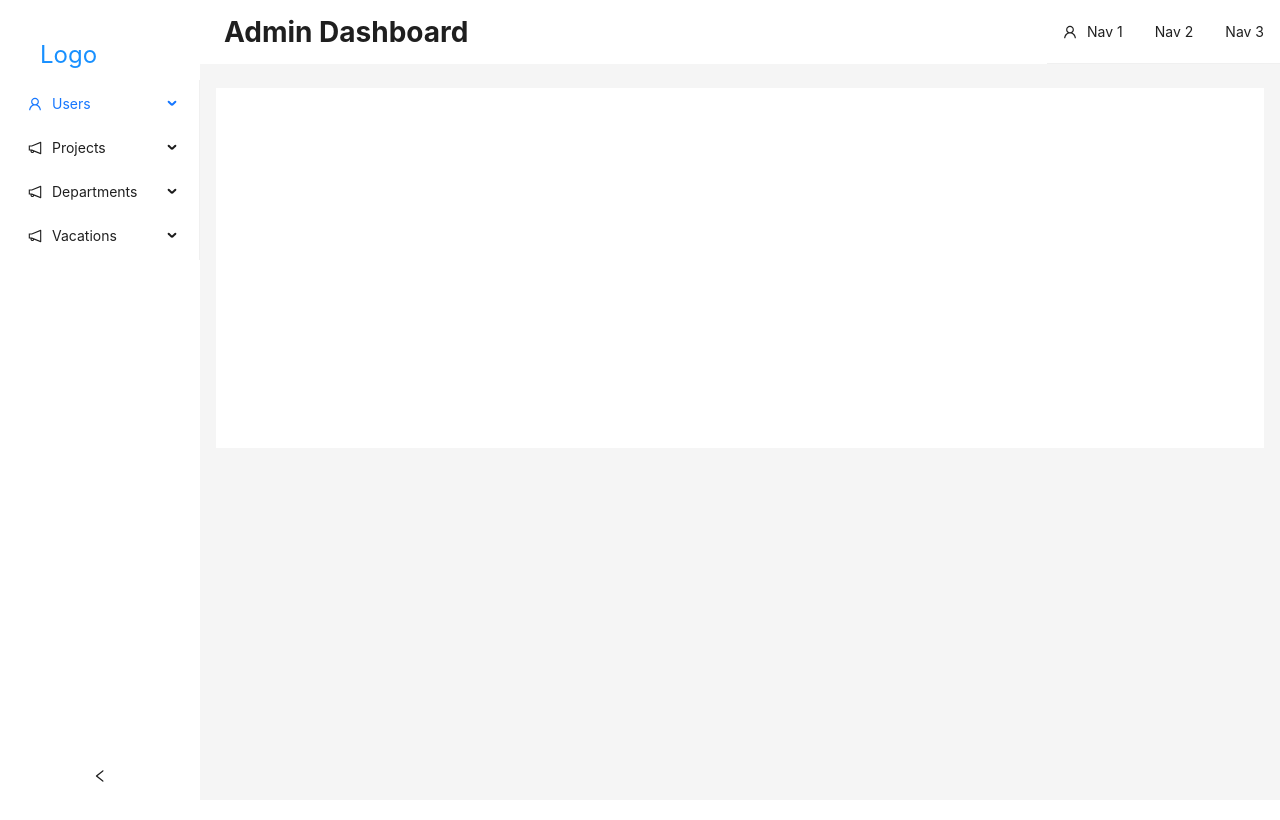
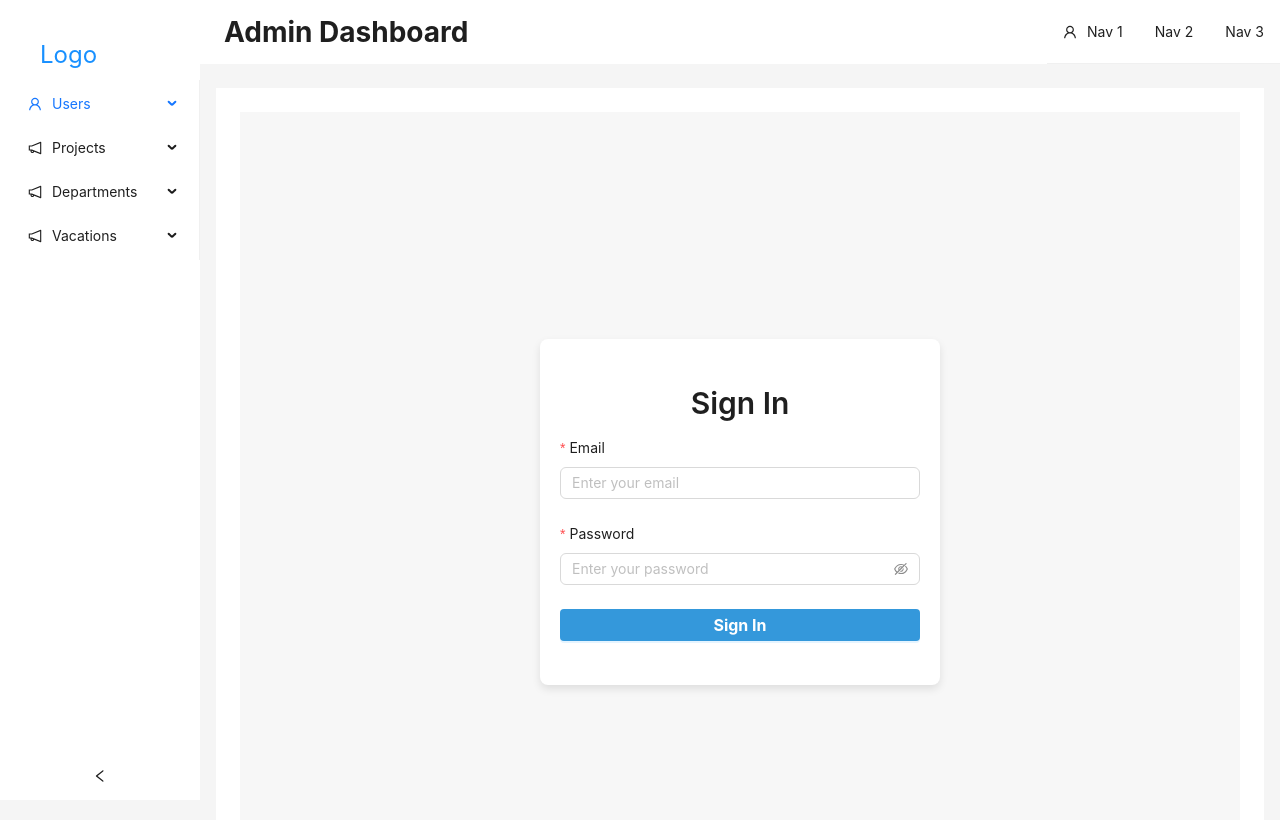
Before and after one commit to NazifSelimi/Hr-Management-Frontend, a React (Create React App) app: page /login in a window 1280 px wide. Shown: the top 820 px of the page. Built offline with nearby package versions, Linux system fonts and the light colour scheme; no server answers.

Commit message:
login completed

```diff
--- a/src/AppRoutes.tsx
+++ b/src/AppRoutes.tsx
@@ -1,4 +1,3 @@
-// src/AppRoutes.tsx
 import React from "react";
 import { Routes, Route } from "react-router-dom";
 import CreateProjectView from "./components/Projects/CreateProjectView";
@@ -8,19 +7,47 @@ import Employees from "./components/Employees/Employees";
 import Departments from "./components/Departments/Departments";
 import ProjectDetails from "./components/Projects/ProjectDetails";
 import UserDetails from "./components/User/UserDetails";
+import LogIn from "./components/Auth/LogIn";
+import ProtectedRoute from "./ProtectedRoute"; // Import the ProtectedRoute component
 
 const AppRoutes: React.FC = () => {
   return (
     <Routes>
-      {/* <Route path="/" element={<login />} /> */}
-      <Route path="/create-proejct" element={<CreateProjectView />} />
-      <Route path="projects" element={<Projects />} />
-      <Route path="/create-projects" element={<CreateProjectView />} />
-      <Route path="/departments" element={<Departments />} />
-      <Route path="/project/:id" element={<ProjectDetails />} />
-      <Route path="/users/:id" element={<UserDetails />} />
-      <Route path="/employees" element={<Employees />} />
+      {/* Public Route */}
+      <Route path="/login" element={<LogIn />} />
+
+      {/* Protected Admin Routes */}
+      <Route
+        path="/projects"
+        element={<ProtectedRoute element={Projects} requiredRole="admin" />}
+      />
+      <Route
+        path="/create-projects"
+        element={
+          <ProtectedRoute element={CreateProjectView} requiredRole="admin" />
+        }
+      />
+      <Route
+        path="/departments"
+        element={<ProtectedRoute element={Departments} requiredRole="admin" />}
+      />
+      <Route
+        path="/project/:id"
+        element={
+          <ProtectedRoute element={ProjectDetails} requiredRole="admin" />
+        }
+      />
+      <Route
+        path="/users/:id"
+        element={<ProtectedRoute element={UserDetails} requiredRole="admin" />}
+      />
+
+      <Route
+        path="/employees"
+        element={<ProtectedRoute element={Employees} requiredRole="admin" />}
+      />
     </Routes>
+    /* Protected Employee Routes */
   );
 };
 
--- /dev/null
+++ b/src/ProtectedRoute.tsx
@@ -0,0 +1,23 @@
+import React from "react";
+import { Navigate } from "react-router-dom";
+
+interface ProtectedRouteProps {
+  element: React.ComponentType<any>;
+  requiredRole: "admin" | "employee"; // You can expand this if you have more roles
+}
+
+const ProtectedRoute: React.FC<ProtectedRouteProps> = ({
+  element: Element,
+  requiredRole,
+  ...rest
+}) => {
+  const userRole = localStorage.getItem("userRole"); // Assuming user role is stored in localStorage after login
+
+  return userRole === requiredRole ? (
+    <Element {...rest} />
+  ) : (
+    <Navigate to="/login" replace /> // Redirect to an unauthorized page if the role does not match
+  );
+};
+
+export default ProtectedRoute;
--- a/src/api/axiosInstance.ts
+++ b/src/api/axiosInstance.ts
@@ -1,18 +1,27 @@
 import axios from "axios";
+
+function getCsrfToken() {
+  const csrfToken = document.cookie
+    .split("; ")
+    .find((row) => row.startsWith("XSRF-TOKEN="))
+    ?.split("=")[1];
+  return csrfToken ? decodeURIComponent(csrfToken) : null;
+}
 
 const axiosInstance = axios.create({
   baseURL: "http://localhost/api", // Default base URL for all requests
   headers: {
     "Content-Type": "application/json", // Default content type
+    "X-XSRF-TOKEN": getCsrfToken(), // Manually set the CSRF token
   },
-  withCredentials: true, // Ensure this is false if you are not using cookies or session-based requests
-  withXSRFToken: true,
+  withCredentials: true, // Ensure credentials (cookies) are sent with every request
 });
 
 export const getEmployees = async () => {
   try {
+    // Make an API request to get the list of employees
     const response = await axiosInstance.get("/employees");
-    return response.data; // Handle the response data
+    return response.data; // Return the response data
   } catch (error) {
     console.error("Error fetching employees:", error);
     throw error; // Handle the error
--- /dev/null
+++ b/src/components/Auth/LogIn.tsx
@@ -0,0 +1,124 @@
+import React, { useState } from "react";
+import { useNavigate } from "react-router-dom";
+import { Form, Input, Button, Typography, message } from "antd";
+import axiosInstance from "../../api/axiosInstance"; // Pre-configured axios instance
+import axios from "axios"; // For CSRF token fetching
+import "./SignIn.css";
+
+const { Title } = Typography;
+
+const SignIn: React.FC = () => {
+  const [loading, setLoading] = useState<boolean>(false);
+  const navigate = useNavigate();
+
+  const onFinish = async (values: { email: string; password: string }) => {
+    setLoading(true);
+
+    try {
+      // Fetch the CSRF token before attempting to log in
+      await axios.get("http://localhost/sanctum/csrf-cookie", {
+        withCredentials: true, // Ensure the CSRF token is set in the cookies
+      });
+
+      // Now perform the login request with the CSRF token included automatically
+      const response = await axiosInstance.post(
+        "/login",
+        {
+          email: values.email,
+          password: values.password,
+        },
+        {
+          withCredentials: true, // Ensure credentials are sent with the login request
+        }
+      );
+
+      // Check for a successful response
+      if (response.status === 200) {
+        message.success("Login successful!");
+
+        // Fetch user data (optional)
+        const userResponse = await axiosInstance.get("/user", {
+          withCredentials: true, // Ensure cookies are sent with this request too
+        });
+
+        const userRole = userResponse.data.role;
+        localStorage.setItem("userRole", userRole);
+        console.log(userRole);
+
+        // Navigate to the desired page
+        navigate("/projects");
+      } else {
+        message.error("Invalid email or password");
+      }
+    } catch (error) {
+      console.error("Login error:", error);
+      message.error("An error occurred during login. Please try again.");
+    } finally {
+      setLoading(false);
+    }
+  };
+
+  const onFinishFailed = (errorInfo: any) => {
+    message.error("Please check the form and try again.");
+  };
+
+  return (
+    <div className="signin-container">
+      <div className="signin-form">
+        <Title level={2} className="signin-title">
+          Sign In
+        </Title>
+        <Form
+          name="signin"
+          layout="vertical"
+          onFinish={onFinish}
+          onFinishFailed={onFinishFailed}
+        >
+          <Form.Item
+            label="Email"
+            name="email"
+            rules={[
+              {
+                required: true,
+                message: "Please enter your email!",
+              },
+              {
+                type: "email",
+                message: "Please enter a valid email address!",
+              },
+            ]}
+          >
+            <Input placeholder="Enter your email" />
+          </Form.Item>
+
+          <Form.Item
+            label="Password"
+            name="password"
+            rules={[
+              {
+                required: true,
+                message: "Please enter your password!",
+              },
+            ]}
+          >
+            <Input.Password placeholder="Enter your password" />
+          </Form.Item>
+
+          <Form.Item>
+            <Button
+              type="primary"
+              htmlType="submit"
+              className="submit-button"
+              loading={loading}
+              block
+            >
+              Sign In
+            </Button>
+          </Form.Item>
+        </Form>
+      </div>
+    </div>
+  );
+};
+
+export default SignIn;
--- a/src/components/Projects/Projects.tsx
+++ b/src/components/Projects/Projects.tsx
@@ -28,6 +28,9 @@ const Projects: React.FC = () => {
     },
     []
   );
+
+  const isAuthenticated = !!localStorage.getItem("jwt"); // Replace with your authentication check
+  console.log(isAuthenticated);
 
   useEffect(() => {
     fetchData("/projects", setProjects);
--- a/src/components/Sidebar/Sidebar.tsx
+++ b/src/components/Sidebar/Sidebar.tsx
@@ -20,7 +20,7 @@ const Sidebar: React.FC = () => {
     {
       key: "sub1",
       icon: <UserOutlined />,
-      label: <Link to="/users">Users</Link>,
+      label: "Users",
       children: [
         { key: "1", label: <Link to="/employees">Employees</Link> },
         { key: "2", label: "Bill" },
@@ -61,6 +61,10 @@ const Sidebar: React.FC = () => {
           key: "9",
           label: <Link to="/">Request Vacation</Link>,
         },
+        {
+          key: "10",
+          label: <Link to="/login">login</Link>,
+        },
       ],
     },
   ];
```
Also changed, not shown: src/components/Auth/SignIn.tsx (deleted, +0 -112 lines).
